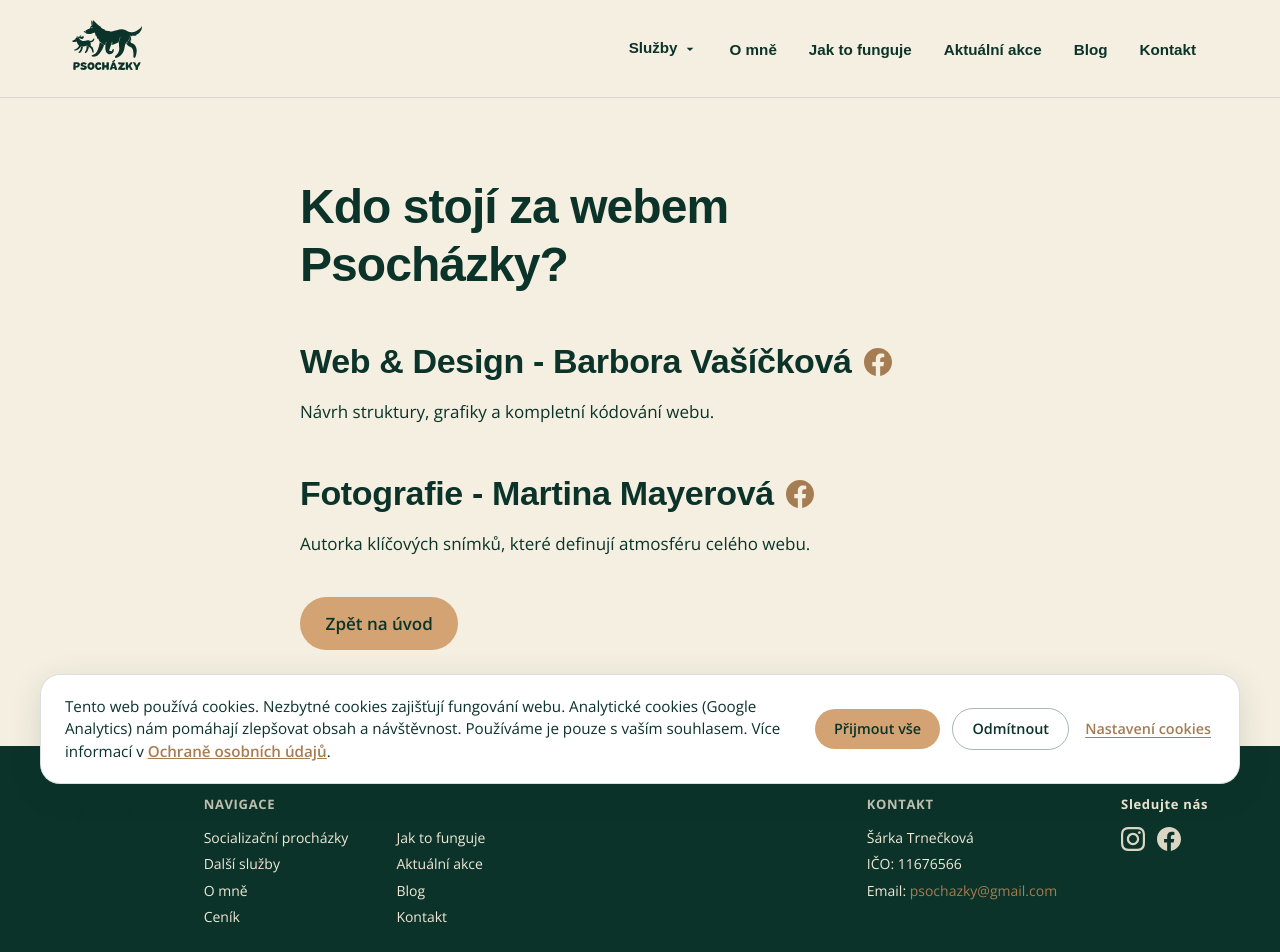
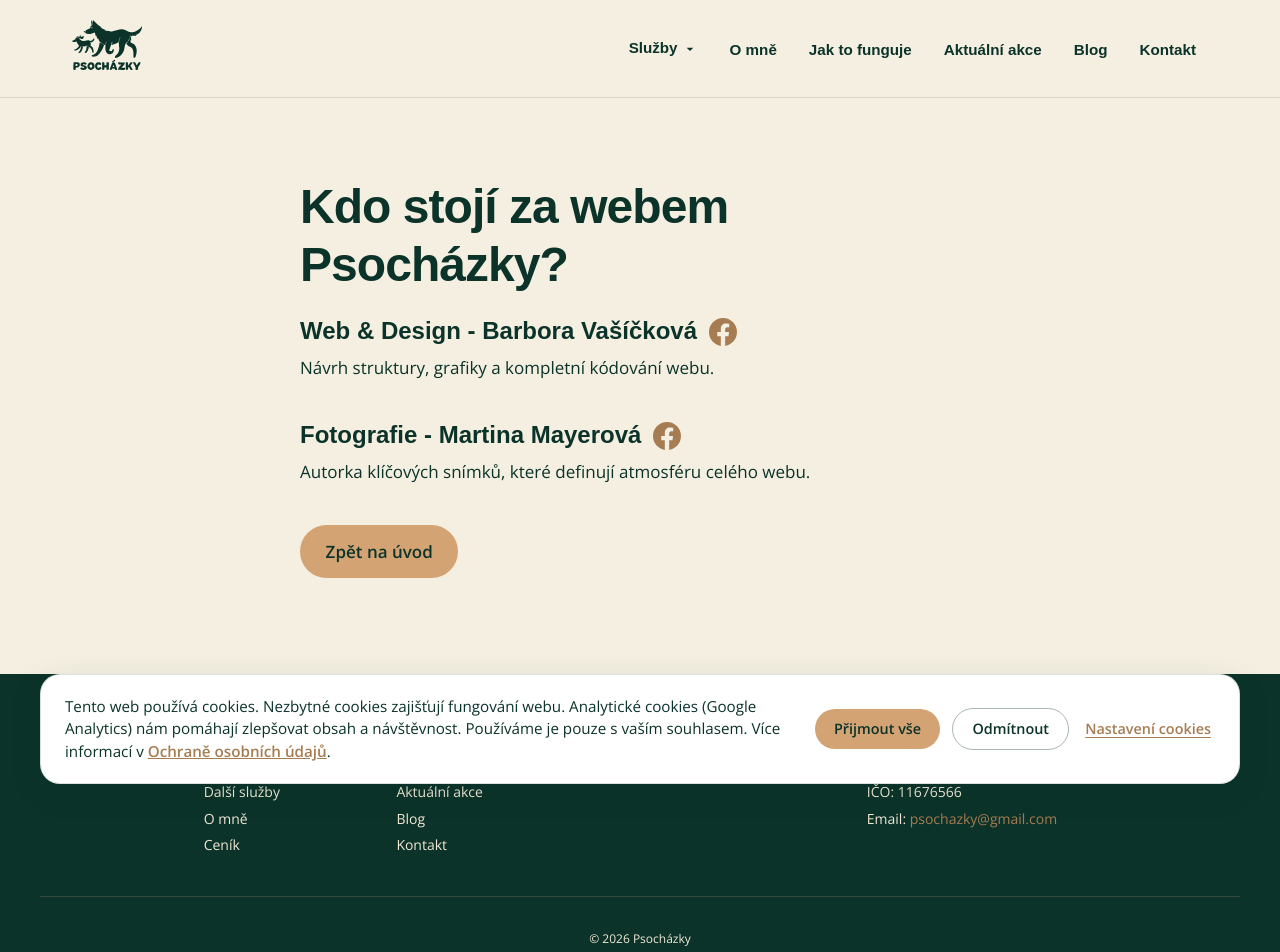
Before and after one commit to barboravasickova/psochazky, a plain HTML site: page o-webu.html in a window 1280 px wide. Shown: the top 952 px of the page. Drawn offline with nearby package versions, Linux system fonts and the light colour scheme; a web font is replaced by a local one.

Commit message:
refactor: change heading levels from h2 to h3 for better semantic structure in project contributors section

```diff
--- a/o-webu.html
+++ b/o-webu.html
@@ -80,22 +80,22 @@
           <h1>Kdo stojí za projektem Psocházky?</h1>
 
           <div class="o-webu__item">
-            <h2 class="o-webu__heading">
+            <h3 class="o-webu__heading">
               <span class="o-webu__heading-text">Web & Design – Barbora Vašíčková</span>
               <a href="https://www.facebook.com/bvasickova/" target="_blank" rel="noopener noreferrer" class="o-webu__social-link" aria-label="Facebook – Barbora Vašíčková">
                 <svg xmlns="http://www.w3.org/2000/svg" viewBox="0 0 24 24" fill="currentColor"><path d="M24 12.073c0-6.627-5.373-12-12-12s-12 5.373-12 12c0 5.99 4.388 10.954 10.125 11.854v-8.385H7.078v-3.47h3.047V9.43c0-3.007 1.792-4.669 4.533-4.669 1.312 0 2.686.235 2.686.235v2.953H15.83c-1.491 0-1.956.925-1.956 1.874v2.25h3.328l-.532 3.47h-2.796v8.385C19.612 23.027 24 18.062 24 12.073z"/></svg>
               </a>
-            </h2>
+            </h3>
             <p>Návrh struktury, grafiky a kompletní kódování webu.</p>
           </div>
 
           <div class="o-webu__item">
-            <h2 class="o-webu__heading">
+            <h3 class="o-webu__heading">
               <span class="o-webu__heading-text">Fotografie – Martina Mayerová</span>
               <a href="https://www.facebook.com/profile.php?id=100082249231017" target="_blank" rel="noopener noreferrer" class="o-webu__social-link" aria-label="Facebook – Martina Mayerová">
                 <svg xmlns="http://www.w3.org/2000/svg" viewBox="0 0 24 24" fill="currentColor"><path d="M24 12.073c0-6.627-5.373-12-12-12s-12 5.373-12 12c0 5.99 4.388 10.954 10.125 11.854v-8.385H7.078v-3.47h3.047V9.43c0-3.007 1.792-4.669 4.533-4.669 1.312 0 2.686.235 2.686.235v2.953H15.83c-1.491 0-1.956.925-1.956 1.874v2.25h3.328l-.532 3.47h-2.796v8.385C19.612 23.027 24 18.062 24 12.073z"/></svg>
               </a>
-            </h2>
+            </h3>
             <p>Autorka klíčových snímků, které definují atmosféru celého webu.</p>
           </div>
 
```
